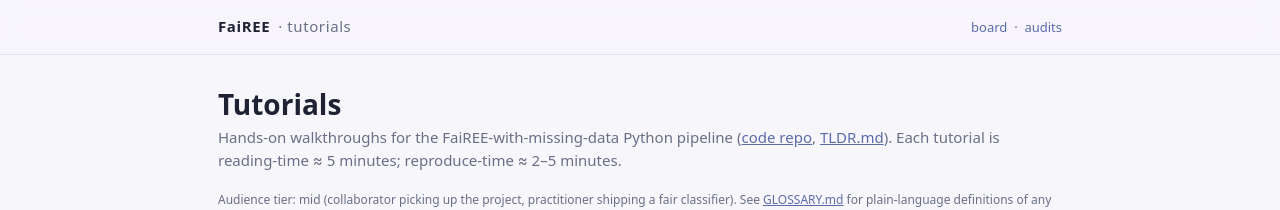
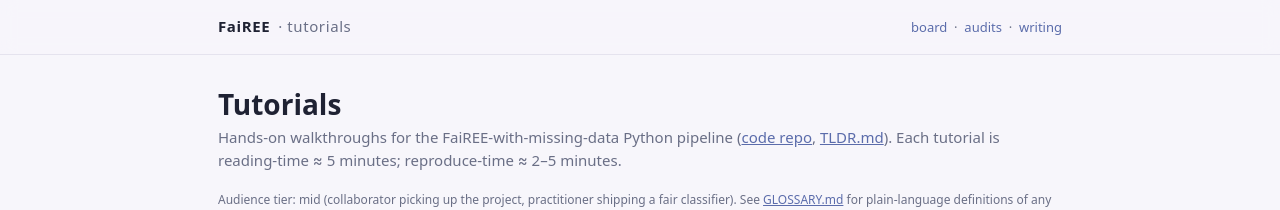
Before and after one commit to yulinl2/yulinl2.github.io, a Jekyll site: the page fairee-tutorials/index.html, which Jekyll copies as it is, in a window 1280 px wide. Shown: the top 210 px of the page. Built offline with Jekyll 4.4.1, drawn with Linux system fonts in a browser that asks for light colours.

Commit message:
site: cross-link writing guide from tutorials + audits crumbs

```diff
--- a/fairee-audits/index.html
+++ b/fairee-audits/index.html
@@ -18,6 +18,8 @@
       <a href="../fairee-board/">board</a>
       &nbsp;·&nbsp;
       <a href="../fairee-tutorials/">tutorials</a>
+      &nbsp;·&nbsp;
+      <a href="../fairee-writing/">writing</a>
     </div>
   </nav>
 </header>
--- a/fairee-tutorials/index.html
+++ b/fairee-tutorials/index.html
@@ -18,6 +18,8 @@
       <a href="../fairee-board/">board</a>
       &nbsp;·&nbsp;
       <a href="../fairee-audits/">audits</a>
+      &nbsp;·&nbsp;
+      <a href="../fairee-writing/">writing</a>
     </div>
   </nav>
 </header>
```
